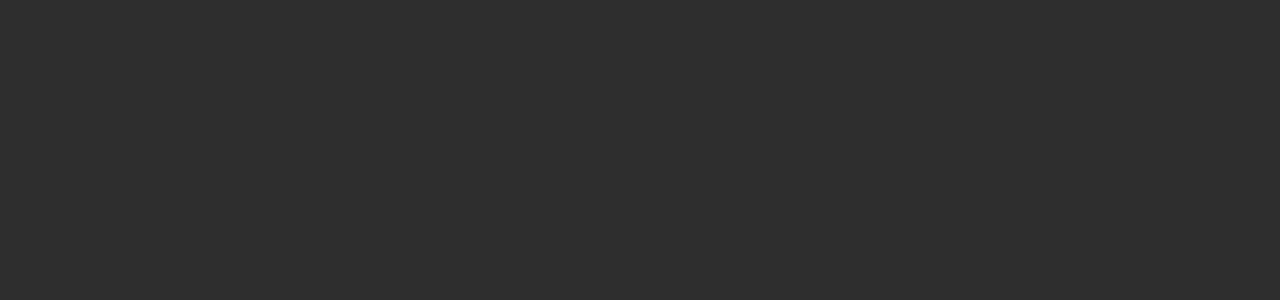
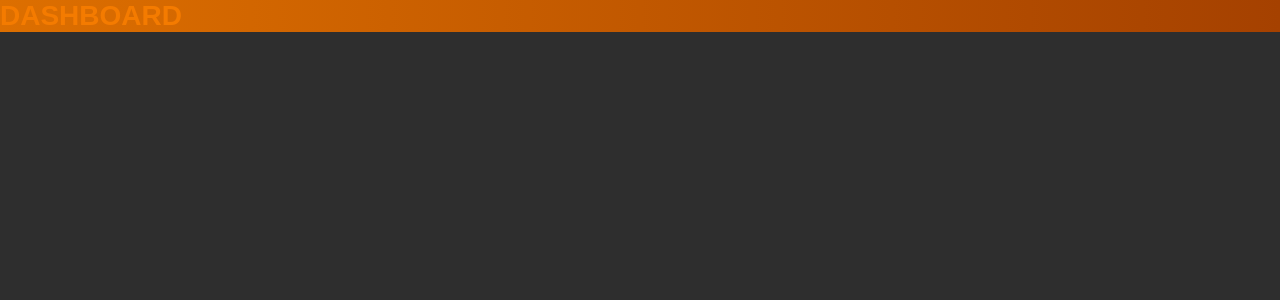
Before and after one commit to Douglasproglima/br-barbers-web, a React (Create React App) app: page /dashboard in a window 1280 px wide. Before the commit this address led to /. Shown: the top 300 px of the page. Built offline with nearby package versions, Linux system fonts and the light colour scheme; the HTML template or start-up script is replaced by a standard one.

Commit message:
Layouts das páginas

```diff
--- /dev/null
+++ b/src/pages/_layouts/auth/index.js
@@ -0,0 +1,11 @@
+import React from 'react';
+import PropTypes from 'prop-types';
+import { Wrapper } from './styles';
+
+export default function AuthLayout({ children }) {
+  return <Wrapper>{children}</Wrapper>;
+}
+
+AuthLayout.propTypes = {
+  children: PropTypes.element.isRequired,
+};
--- /dev/null
+++ b/src/pages/_layouts/auth/styles.js
@@ -0,0 +1,6 @@
+import styled from 'styled-components';
+
+export const Wrapper = styled.div`
+  height: 100%;
+  background: linear-gradient(-90deg, #f47b00, #ffac42);
+`;
--- /dev/null
+++ b/src/pages/_layouts/default/index.js
@@ -0,0 +1,11 @@
+import React from 'react';
+import PropTypes from 'prop-types';
+import { Wrapper } from './styles';
+
+export default function DefaultLayout({ children }) {
+  return <Wrapper>{children}</Wrapper>;
+}
+
+DefaultLayout.propTypes = {
+  children: PropTypes.element.isRequired,
+};
--- /dev/null
+++ b/src/pages/_layouts/default/styles.js
@@ -0,0 +1,6 @@
+import styled from 'styled-components';
+
+export const Wrapper = styled.div`
+  height: 100%;
+  background: linear-gradient(-90deg, #a54100, #dd6f00);
+`;
--- a/src/routes/Route.js
+++ b/src/routes/Route.js
@@ -2,20 +2,34 @@
 import PropTypes from 'prop-types';
 import { Route, Redirect } from 'react-router-dom';
 
+import AuthLayout from '../pages/_layouts/auth';
+import DefaultLayout from '../pages/_layouts/default';
+
 export default function RouteWrapper({
   component: Component,
   isPrivate,
-  ...restOperator
+  ...restProperties
 }) {
-  const signed = false;
+  const signed = true;
 
   if (!signed && isPrivate) return <Redirect to="/" />;
   if (signed && !isPrivate) return <Redirect to="/dashboard" />;
 
-  return <Route {...restOperator} component={Component} />;
+  const Layout = signed ? DefaultLayout : AuthLayout;
+
+  return (
+    <Route
+      {...restProperties}
+      render={(props) => (
+        <Layout>
+          <Component {...props} />
+        </Layout>
+      )}
+    />
+  );
 }
 
-RouteWrapper.protoTypes = {
+RouteWrapper.propTypes = {
   isPrivate: PropTypes.bool,
   component: PropTypes.oneOfType([PropTypes.element, PropTypes.func])
     .isRequired,
```
